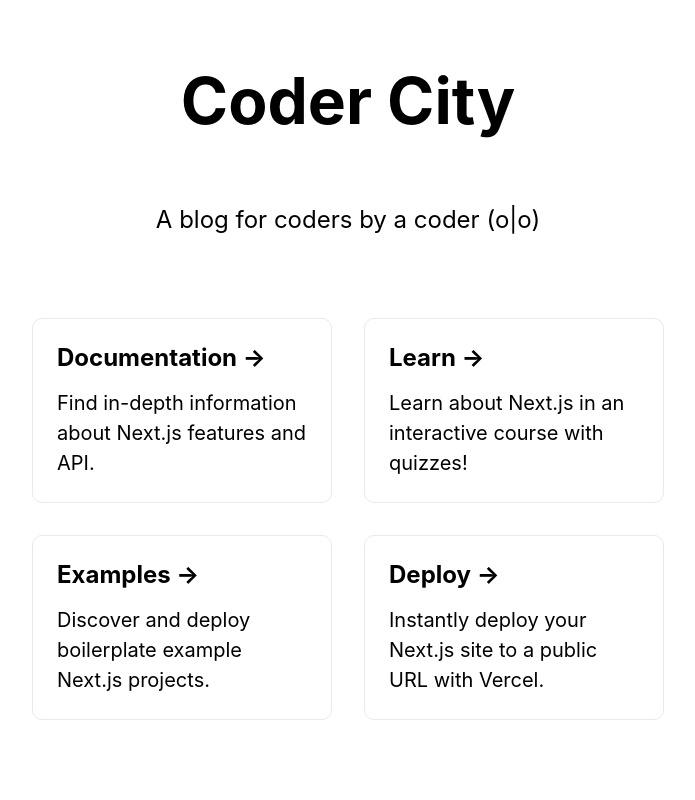
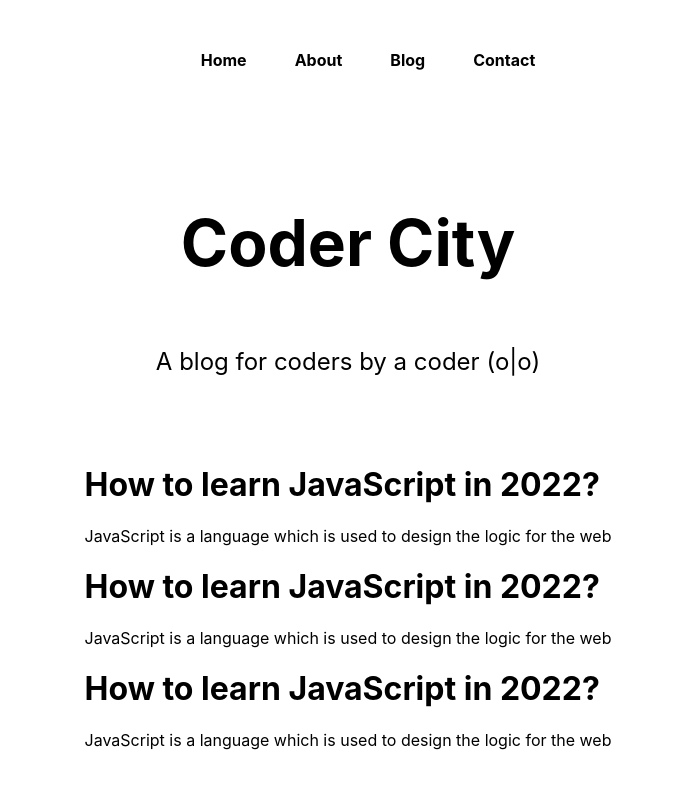
Before and after one commit to ahmedisshere/codercity, a Next.js app: page / in a window 1280 px wide. Shown: the top 800 px of the page, without its empty margins (292-987 px from the left). Built offline with nearby package versions, Linux system fonts and the light colour scheme.

Commit message:
minor setup

```diff
--- a/pages/index.js
+++ b/pages/index.js
@@ -11,7 +11,16 @@ export default function Home() {
         <meta name="description" content="Generated by create next app" />
         <link rel="icon" href="/favicon.ico" />
       </Head>
-      <Script src='/sc.js' strategy='lazyOnload'></Script>
+      {/* <Script src='/sc.js' strategy='lazyOnload'></Script> */}
+
+      <nav className={styles.mainnav}>
+        <ul>
+          <li>Home</li>
+          <li>About</li>
+          <li>Blog</li>
+          <li>Contact</li>
+        </ul>
+      </nav>
 
       <main className={styles.main}>
         <h1 className={styles.title}>
@@ -22,34 +31,19 @@ export default function Home() {
           A blog for coders by a coder (o|o)
         </p>
 
-        <div className={styles.grid}>
-          <a href="https://nextjs.org/docs" className={styles.card}>
-            <h2>Documentation &rarr;</h2>
-            <p>Find in-depth information about Next.js features and API.</p>
-          </a>
-
-          <a href="https://nextjs.org/learn" className={styles.card}>
-            <h2>Learn &rarr;</h2>
-            <p>Learn about Next.js in an interactive course with quizzes!</p>
-          </a>
-
-          <a
-            href="https://github.com/vercel/next.js/tree/canary/examples"
-            className={styles.card}
-          >
-            <h2>Examples &rarr;</h2>
-            <p>Discover and deploy boilerplate example Next.js projects.</p>
-          </a>
-
-          <a
-            href="https://vercel.com/new?utm_source=create-next-app&utm_medium=default-template&utm_campaign=create-next-app"
-            className={styles.card}
-          >
-            <h2>Deploy &rarr;</h2>
-            <p>
-              Instantly deploy your Next.js site to a public URL with Vercel.
-            </p>
-          </a>
+        <div className="blogs">
+          <div className="blogItem">
+            <h1>How to learn JavaScript in 2022?</h1>
+            <p>JavaScript is a language which is used to design the logic for the web</p>
+          </div>
+          <div className="blogItem">
+            <h1>How to learn JavaScript in 2022?</h1>
+            <p>JavaScript is a language which is used to design the logic for the web</p>
+          </div>
+          <div className="blogItem">
+            <h1>How to learn JavaScript in 2022?</h1>
+            <p>JavaScript is a language which is used to design the logic for the web</p>
+          </div>
         </div>
       </main>
 
--- a/styles/Home.module.css
+++ b/styles/Home.module.css
@@ -4,7 +4,6 @@
 
 .main {
   min-height: 100vh;
-  padding: 4rem 0;
   flex: 1;
   display: flex;
   flex-direction: column;
@@ -114,3 +113,20 @@
     flex-direction: column;
   }
 }
+
+
+.mainnav ul {
+
+   display: flex;
+   justify-content: center;
+   margin-top: 50px;
+
+}
+
+.mainnav ul li {
+
+  margin: 0 24px;
+  list-style: none;
+  font-weight: bold;
+
+}
```
